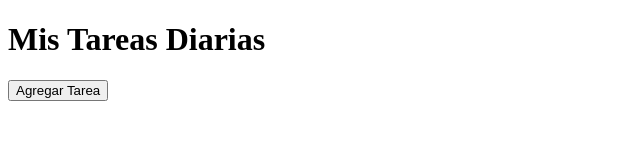
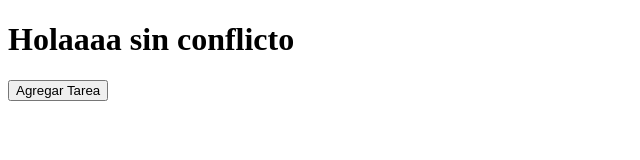
Before and after one commit to 1DAW-mganmac1309/Simulacro_Git_Examen, a plain HTML site: page index.html in a window 1280 px wide. Shown: the whole page, without its empty margins (0-640 px from the left). Drawn offline with Linux system fonts and the light colour scheme.

Commit message:
index sin conflicto

```diff
--- a/index.html
+++ b/index.html
@@ -7,7 +7,7 @@
     <link rel="stylesheet" href="styles.css">
 </head>
 <body>
-    <h1>Mis Tareas Diarias</h1>
+    <h1>Holaaaa sin conflicto</h1>
     <button>Agregar Tarea</button>
 </body>
 </html>
```
